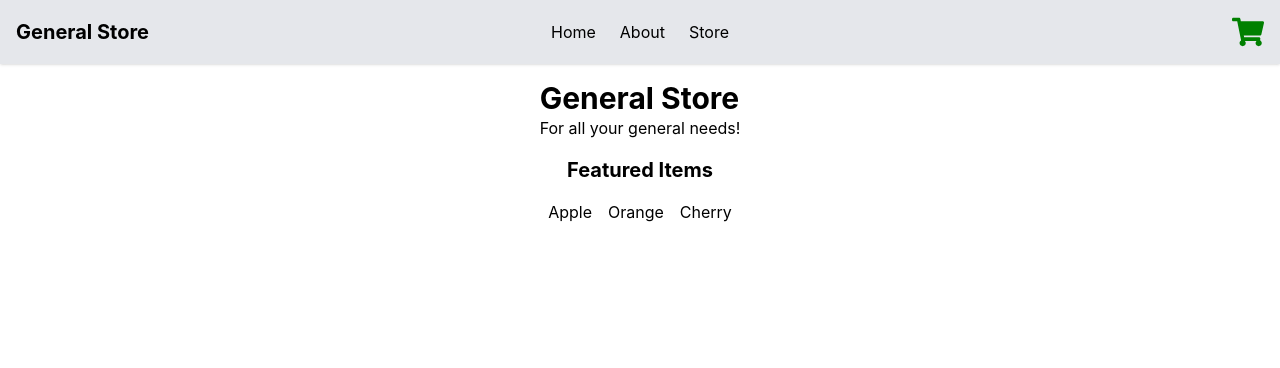
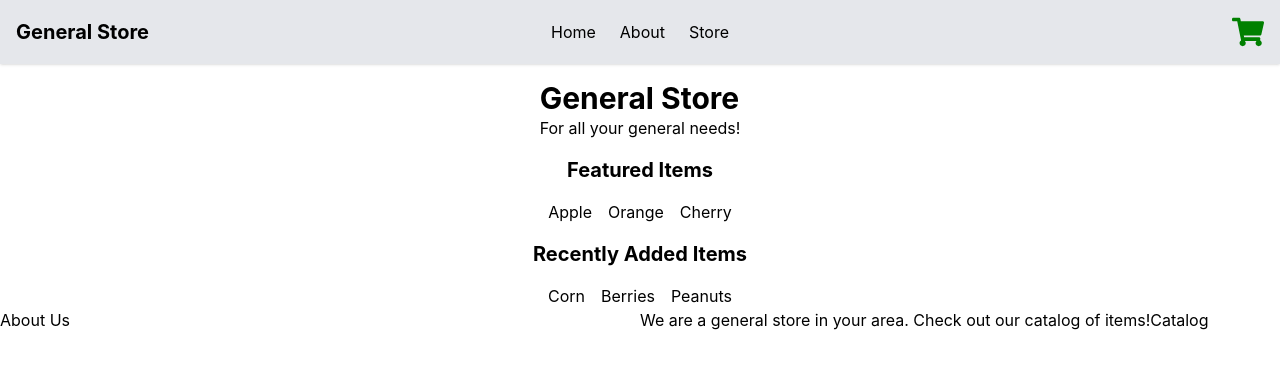
Before and after one commit to lukereiner/ecommerce-store, a React (Vite) app: page / in a window 1280 px wide. Shown: the top 368 px of the page. Built offline with nearby package versions, Linux system fonts and the light colour scheme.

Commit message:
start of about us section on homepage

```diff
--- a/src/App.jsx
+++ b/src/App.jsx
@@ -4,6 +4,8 @@ import './App.css'
 import Navbar from './components/home/Navbar';
 import HomeHeader from './components/home/HomeHeader';
 import FeaturedItems from './components/home/FeaturedItems';
+import RecentlyAddedItems from './components/home/RecentlyAddedItems';
+import AboutUs from './components/home/AboutUs';
 
 export default function App() {
   return (
@@ -11,6 +13,8 @@ export default function App() {
         <Navbar />
         <HomeHeader />
         <FeaturedItems />
+        <RecentlyAddedItems />
+        <AboutUs />
 
     </div>
   );
--- /dev/null
+++ b/src/components/home/AboutUs.jsx
@@ -0,0 +1,27 @@
+import React from "react";
+import { Link } from "react-router-dom";
+
+const AboutUs = () => {
+  return (
+    <>
+      <div id="main" className="flex ">
+        <section className="flex w-1/2">
+          <div>About Us</div>
+        </section>
+
+        <section className="flex w-1/2">
+          <div>
+            We are a general store in your area. Check out our catalog of items!
+          </div>
+          <Link to="/store">
+            <button className="hover:text-blue-600 cursor-pointer">
+              Catalog
+            </button>
+          </Link>
+        </section>
+      </div>
+    </>
+  );
+};
+
+export default AboutUs;
--- /dev/null
+++ b/src/components/home/RecentlyAddedItems.jsx
@@ -0,0 +1,28 @@
+import React from 'react'
+
+const RecentlyAddedItems = () => {
+
+    const items = [
+    { id: 1, name: "Corn" },
+    { id: 2, name: "Berries" },
+    { id: 3, name: "Peanuts" },
+  ];
+
+  return (
+    <>
+    <div id="main" className="flex flex-col items-center justify-center w-full pt-4">
+        <div id="heading" className="text-xl font-bold mb-4">Recently Added Items</div>
+
+        <div id="items">
+          <ul className="flex flex-row gap-4">
+            {items.map((item) => (
+              <li key={item.id}>{item.name}</li>
+            ))}
+          </ul>
+        </div>
+      </div>
+    </>
+  )
+}
+
+export default RecentlyAddedItems
```
